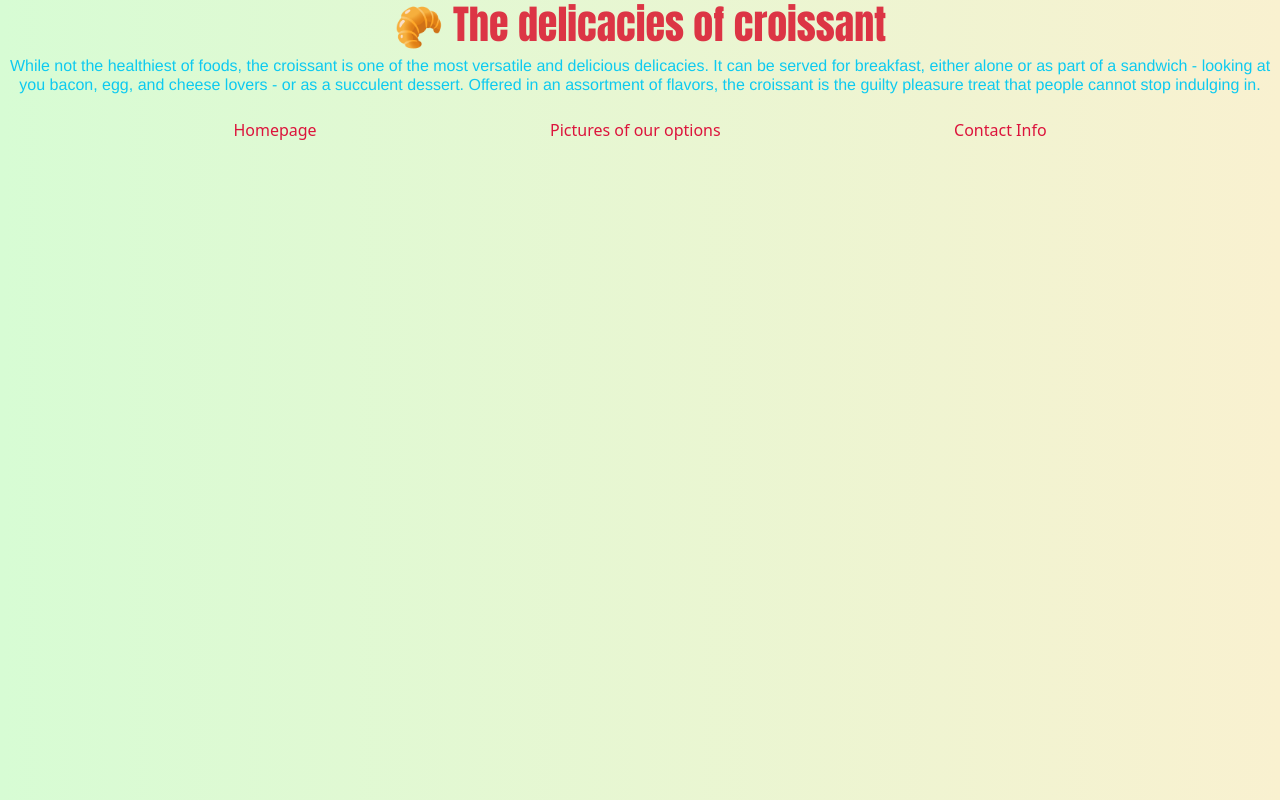
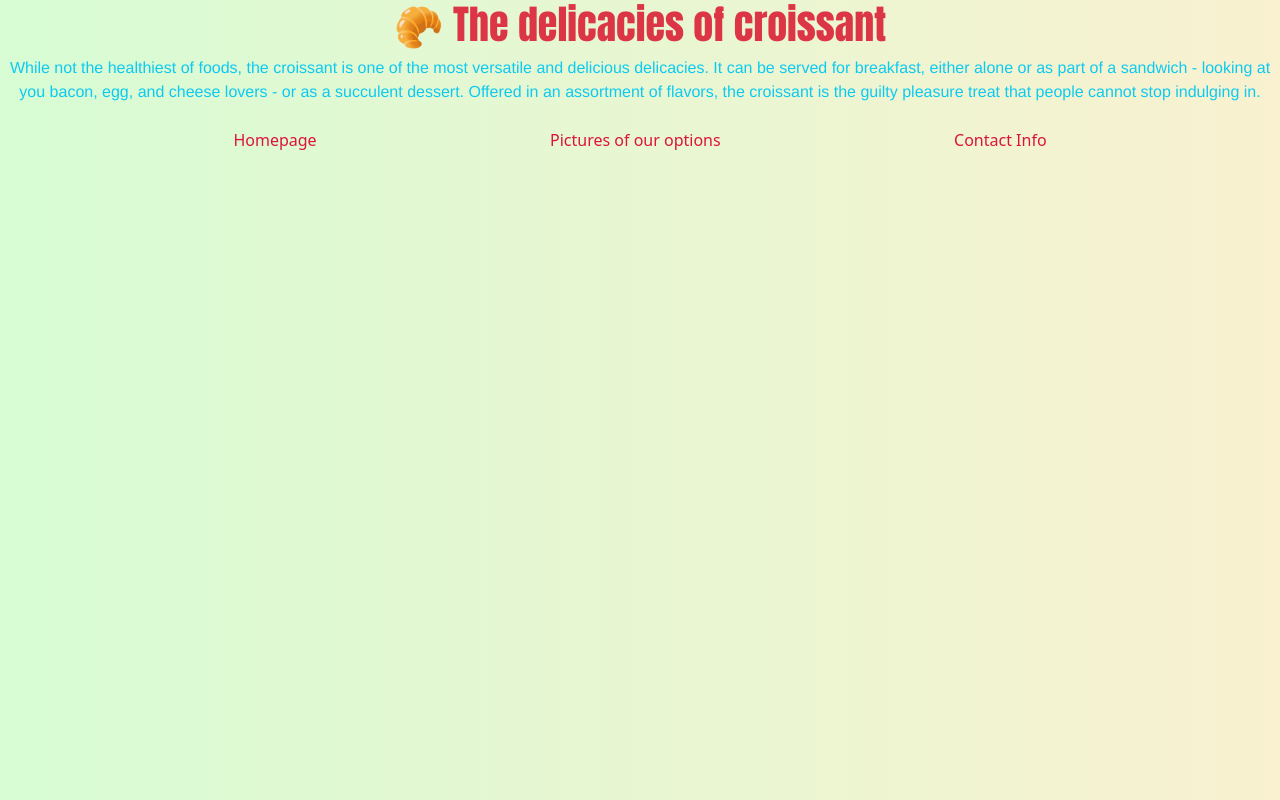
Before and after one commit to 550tealeaves/croissant, a plain HTML site: page index.html in a window 1280 px wide. Drawn offline with nearby package versions, Linux system fonts and the light colour scheme.

Commit message:
changed h3 to p

```diff
--- a/css/styles.css
+++ b/css/styles.css
@@ -17,7 +17,7 @@ a{
     color: crimson;
 }
 
-h3{
+p{
     font-size: 16px;
     font-family: 'Franklin Gothic Medium', 'Arial Narrow', Arial, sans-serif;
     text-align: center;
--- a/index.html
+++ b/index.html
@@ -15,7 +15,7 @@
 </head>
 <body>
     <h1 class="text-danger">🥐 The delicacies of croissant</h1>
-    <h3 class="mb-4 text-info">While not the healthiest of foods, the croissant is one of the most versatile and delicious delicacies. It can be served for breakfast, either alone or as part of a sandwich - looking at you bacon, egg, and cheese lovers - or as a succulent dessert. Offered in an assortment of flavors, the croissant is the guilty pleasure treat that people cannot stop indulging in.</h3>
+    <p class="mb-4 text-info">While not the healthiest of foods, the croissant is one of the most versatile and delicious delicacies. It can be served for breakfast, either alone or as part of a sandwich - looking at you bacon, egg, and cheese lovers - or as a succulent dessert. Offered in an assortment of flavors, the croissant is the guilty pleasure treat that people cannot stop indulging in.</p>
     <div class="d-flex justify-content-sm-evenly">
         <a href="/">Homepage</a>
         <a href="/photo.html" title="Croissant pics">Pictures of our options</a>
```
